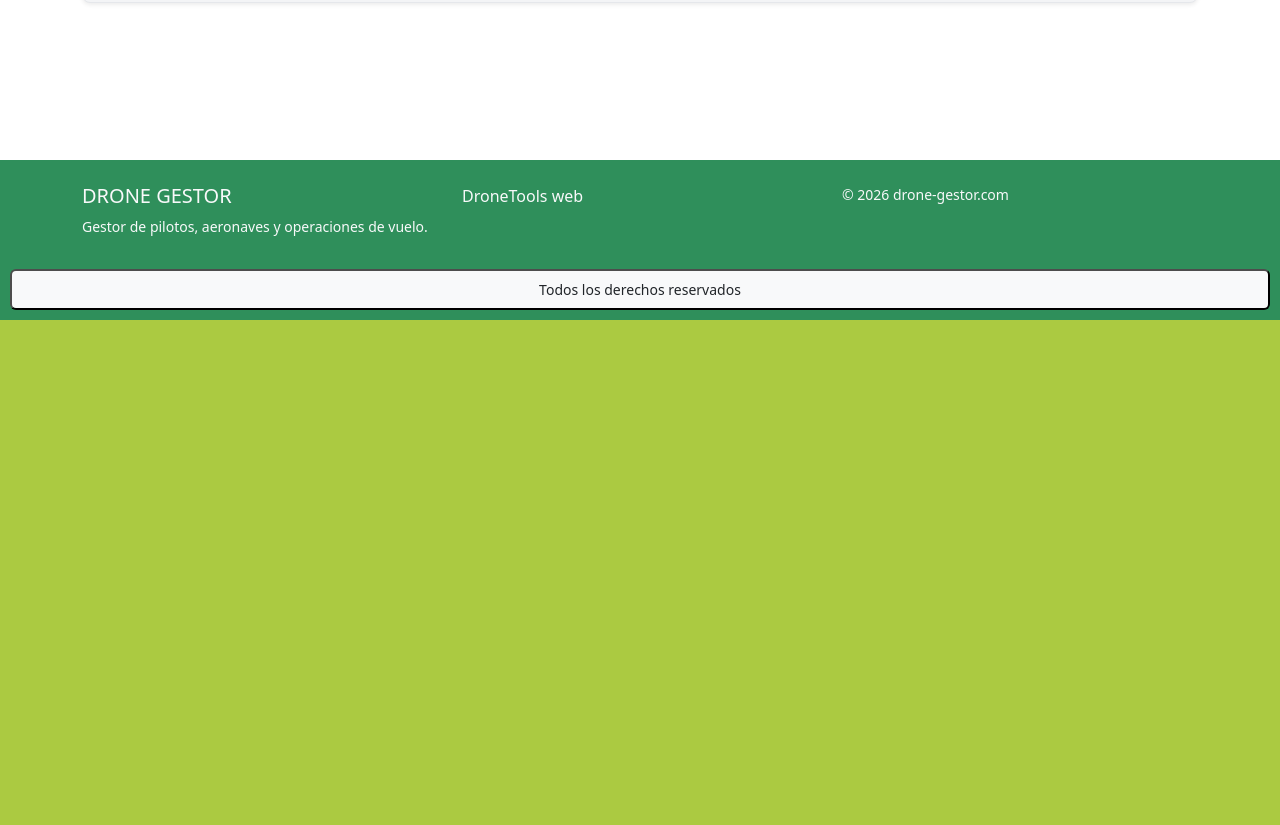
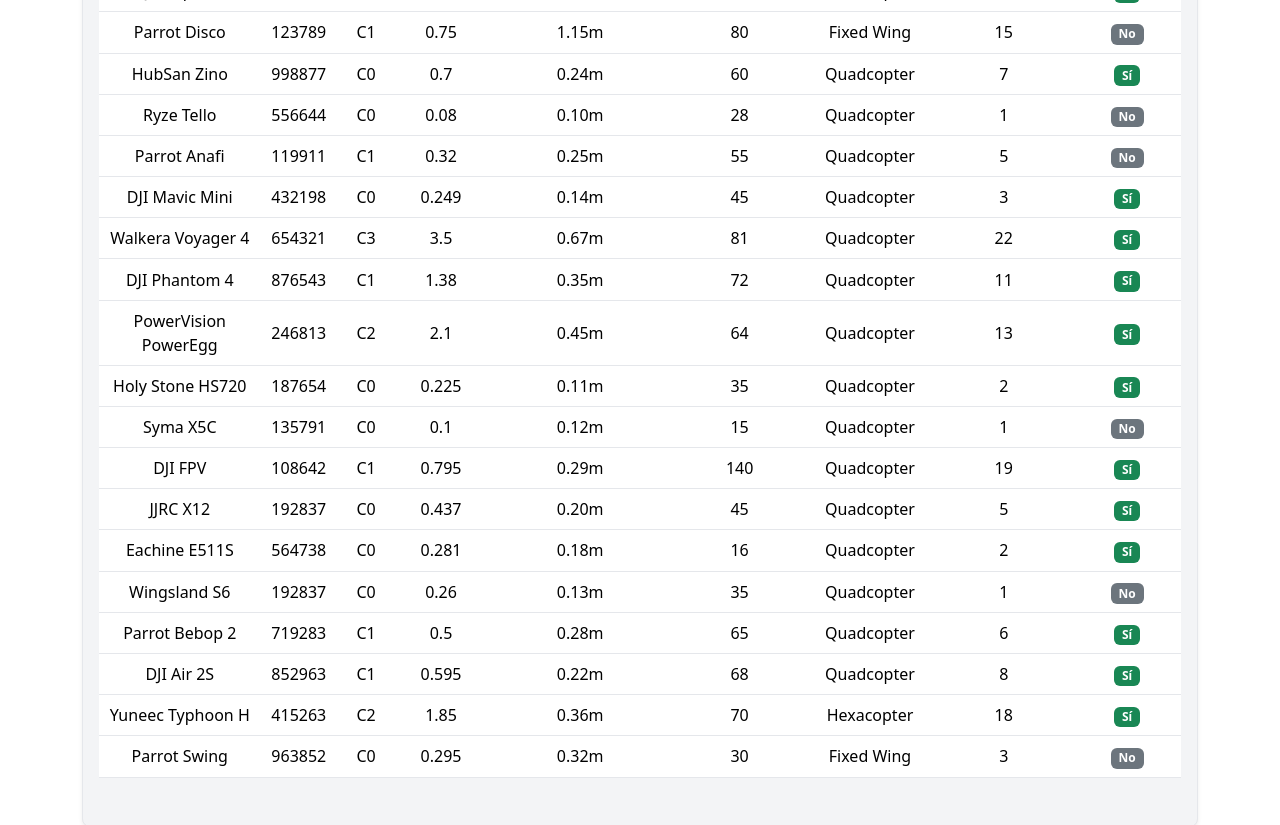
Before and after one commit to kfuentesb/DroneGestory, a React (Vite) app in the folder frontend/: page /auth/aircrafts in a window 1280 px wide. Shown: the part 480-1305 px from the top of the page. Before the commit the page ends 800 px from the top, so only its background shows below. Built offline with nearby package versions, Linux system fonts and the light colour scheme.

Commit message:
Probando

```diff
--- a/frontend/src/components/lists/AircraftList.tsx
+++ b/frontend/src/components/lists/AircraftList.tsx
@@ -17,11 +17,13 @@ type Aircraft = {
 
 export default function AircraftList() {
   const [aircrafts, setAircrafts] = useState<Aircraft[]>([]);
+  const [search, setSearch] = useState("");
+  const [filteredAircrafts, setFilteredAircrafts] = useState<Aircraft[]>([]);
   const navigate = useNavigate();
 
   useEffect(() => {
-    // Ejemplo de lista sin paginación ni errores:
-    setAircrafts([
+    // Simulación de datos de ejemplo
+    const data: Aircraft[] = [
       {
         id: 1,
         model: "DJI Matrice 300",
@@ -58,9 +60,264 @@ export default function AircraftList() {
         impactEnergy: 12,
         hasCamera: true,
       },
-    ]);
-    // Si deseas cargar desde backend, sustituye lo de arriba por una llamada a la API y usa setAircrafts con el resultado.
+      {
+    id: 4,
+    model: "Yuneec Breeze",
+    serialNumber: 334455,
+    class: "C1",
+    mtom: 0.385,
+    dimension: "0.24m",
+    velocity: 50,
+    configuration: "Quadcopter",
+    impactEnergy: 6,
+    hasCamera: true,
+  },
+  {
+    id: 5,
+    model: "DJI Inspire 2",
+    serialNumber: 776655,
+    class: "C3",
+    mtom: 4.0,
+    dimension: "0.60m",
+    velocity: 94,
+    configuration: "Quadcopter",
+    impactEnergy: 27,
+    hasCamera: true,
+  },
+  {
+    id: 6,
+    model: "Parrot Disco",
+    serialNumber: 123789,
+    class: "C1",
+    mtom: 0.75,
+    dimension: "1.15m",
+    velocity: 80,
+    configuration: "Fixed Wing",
+    impactEnergy: 15,
+    hasCamera: false,
+  },
+  {
+    id: 7,
+    model: "HubSan Zino",
+    serialNumber: 998877,
+    class: "C0",
+    mtom: 0.7,
+    dimension: "0.24m",
+    velocity: 60,
+    configuration: "Quadcopter",
+    impactEnergy: 7,
+    hasCamera: true,
+  },
+  {
+    id: 8,
+    model: "Ryze Tello",
+    serialNumber: 556644,
+    class: "C0",
+    mtom: 0.08,
+    dimension: "0.10m",
+    velocity: 28,
+    configuration: "Quadcopter",
+    impactEnergy: 1,
+    hasCamera: false,
+  },
+  {
+    id: 9,
+    model: "Parrot Anafi",
+    serialNumber: 119911,
+    class: "C1",
+    mtom: 0.32,
+    dimension: "0.25m",
+    velocity: 55,
+    configuration: "Quadcopter",
+    impactEnergy: 5,
+    hasCamera: false,
+  },
+  {
+    id: 10,
+    model: "DJI Mavic Mini",
+    serialNumber: 432198,
+    class: "C0",
+    mtom: 0.249,
+    dimension: "0.14m",
+    velocity: 45,
+    configuration: "Quadcopter",
+    impactEnergy: 3,
+    hasCamera: true,
+  },
+  {
+    id: 11,
+    model: "Walkera Voyager 4",
+    serialNumber: 654321,
+    class: "C3",
+    mtom: 3.5,
+    dimension: "0.67m",
+    velocity: 81,
+    configuration: "Quadcopter",
+    impactEnergy: 22,
+    hasCamera: true,
+  },
+  {
+    id: 12,
+    model: "DJI Phantom 4",
+    serialNumber: 876543,
+    class: "C1",
+    mtom: 1.38,
+    dimension: "0.35m",
+    velocity: 72,
+    configuration: "Quadcopter",
+    impactEnergy: 11,
+    hasCamera: true,
+  },
+  {
+    id: 13,
+    model: "PowerVision PowerEgg",
+    serialNumber: 246813,
+    class: "C2",
+    mtom: 2.1,
+    dimension: "0.45m",
+    velocity: 64,
+    configuration: "Quadcopter",
+    impactEnergy: 13,
+    hasCamera: true,
+  },
+  {
+    id: 14,
+    model: "Holy Stone HS720",
+    serialNumber: 187654,
+    class: "C0",
+    mtom: 0.225,
+    dimension: "0.11m",
+    velocity: 35,
+    configuration: "Quadcopter",
+    impactEnergy: 2,
+    hasCamera: true,
+  },
+  {
+    id: 15,
+    model: "Syma X5C",
+    serialNumber: 135791,
+    class: "C0",
+    mtom: 0.1,
+    dimension: "0.12m",
+    velocity: 15,
+    configuration: "Quadcopter",
+    impactEnergy: 1,
+    hasCamera: false,
+  },
+  {
+    id: 16,
+    model: "DJI FPV",
+    serialNumber: 108642,
+    class: "C1",
+    mtom: 0.795,
+    dimension: "0.29m",
+    velocity: 140,
+    configuration: "Quadcopter",
+    impactEnergy: 19,
+    hasCamera: true,
+  },
+  {
+    id: 17,
+    model: "JJRC X12",
+    serialNumber: 192837,
+    class: "C0",
+    mtom: 0.437,
+    dimension: "0.20m",
+    velocity: 45,
+    configuration: "Quadcopter",
+    impactEnergy: 5,
+    hasCamera: true,
+  },
+  {
+    id: 18,
+    model: "Eachine E511S",
+    serialNumber: 564738,
+    class: "C0",
+    mtom: 0.281,
+    dimension: "0.18m",
+    velocity: 16,
+    configuration: "Quadcopter",
+    impactEnergy: 2,
+    hasCamera: true,
+  },
+  {
+    id: 19,
+    model: "Wingsland S6",
+    serialNumber: 192837,
+    class: "C0",
+    mtom: 0.260,
+    dimension: "0.13m",
+    velocity: 35,
+    configuration: "Quadcopter",
+    impactEnergy: 1,
+    hasCamera: false,
+  },
+  {
+    id: 20,
+    model: "Parrot Bebop 2",
+    serialNumber: 719283,
+    class: "C1",
+    mtom: 0.5,
+    dimension: "0.28m",
+    velocity: 65,
+    configuration: "Quadcopter",
+    impactEnergy: 6,
+    hasCamera: true,
+  },
+  {
+    id: 21,
+    model: "DJI Air 2S",
+    serialNumber: 852963,
+    class: "C1",
+    mtom: 0.595,
+    dimension: "0.22m",
+    velocity: 68,
+    configuration: "Quadcopter",
+    impactEnergy: 8,
+    hasCamera: true,
+  },
+  {
+    id: 22,
+    model: "Yuneec Typhoon H",
+    serialNumber: 415263,
+    class: "C2",
+    mtom: 1.85,
+    dimension: "0.36m",
+    velocity: 70,
+    configuration: "Hexacopter",
+    impactEnergy: 18,
+    hasCamera: true,
+  },
+  {
+    id: 23,
+    model: "Parrot Swing",
+    serialNumber: 963852,
+    class: "C0",
+    mtom: 0.295,
+    dimension: "0.32m",
+    velocity: 30,
+    configuration: "Fixed Wing",
+    impactEnergy: 3,
+    hasCamera: false,
+  }
+    ];
+    setAircrafts(data);
+    setFilteredAircrafts(data);
+    // Si deseas cargar desde backend, sustituye por:
+    // const res = await apiFetch(...), luego setAircrafts(setFilteredAircrafts(res.json()));
   }, []);
+
+  useEffect(() => {
+    if (search.trim() === "") {
+      setFilteredAircrafts(aircrafts);
+    } else {
+      setFilteredAircrafts(
+        aircrafts.filter((a) =>
+          a.model.toLowerCase().includes(search.trim().toLowerCase())
+        )
+      );
+    }
+  }, [search, aircrafts]);
 
   return (
     <div className="container py-4">
@@ -73,14 +330,20 @@ export default function AircraftList() {
             Lista de Aeronaves
           </h2>
 
-          {/* Barra búsqueda + Añadir usuario */}
+          {/* Barra búsqueda + Añadir aeronave */}
           <div className="d-flex justify-content-between align-items-center mb-4">
-            {/* Solo text area (input) */}
+            {/* Input de búsqueda */}
             <input
               type="text"
               className="form-control"
-              placeholder="Buscar usuario..."
-              style={{ backgroundColor: "#F3F4F6", borderColor: "#D1D5DB", maxWidth: 400 }}
+              placeholder="Buscar por modelo..."
+              style={{
+                backgroundColor: "#F3F4F6",
+                borderColor: "#D1D5DB",
+                maxWidth: 400,
+              }}
+              value={search}
+              onChange={(e) => setSearch(e.target.value)}
             />
 
             {/* Botón añadir dron */}
@@ -117,14 +380,14 @@ export default function AircraftList() {
                 </tr>
               </thead>
               <tbody>
-                {aircrafts.length === 0 ? (
+                {filteredAircrafts.length === 0 ? (
                   <tr>
                     <td colSpan={9} className="text-center text-muted">
                       No hay aeronaves registradas.
                     </td>
                   </tr>
                 ) : (
-                  aircrafts.map((a) => (
+                  filteredAircrafts.map((a) => (
                     <tr
                       key={a.id}
                       style={{ cursor: "pointer" }}
@@ -140,7 +403,9 @@ export default function AircraftList() {
                       <td>{a.impactEnergy}</td>
                       <td>
                         <span
-                          className={`badge ${a.hasCamera ? "bg-success" : "bg-secondary"}`}
+                          className={`badge ${
+                            a.hasCamera ? "bg-success" : "bg-secondary"
+                          }`}
                         >
                           {a.hasCamera ? "Sí" : "No"}
                         </span>
```
